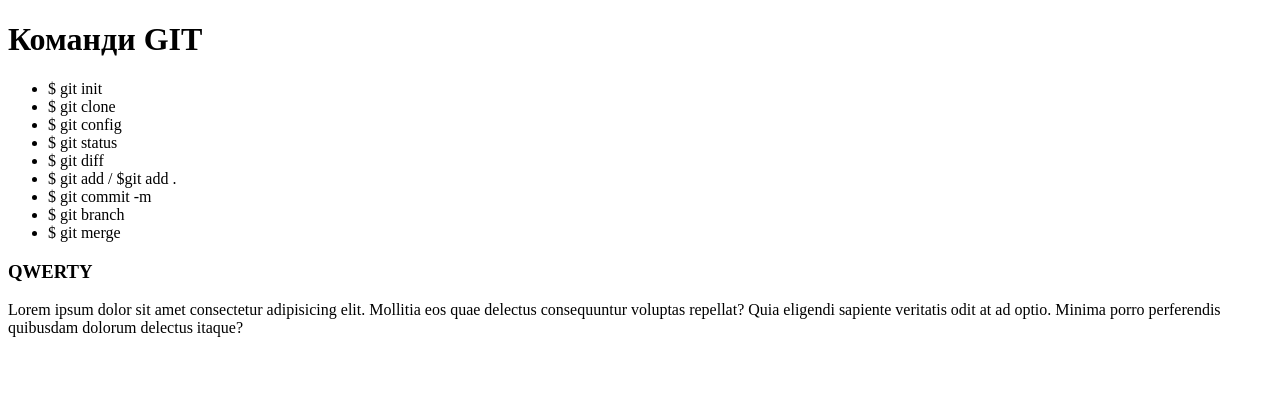
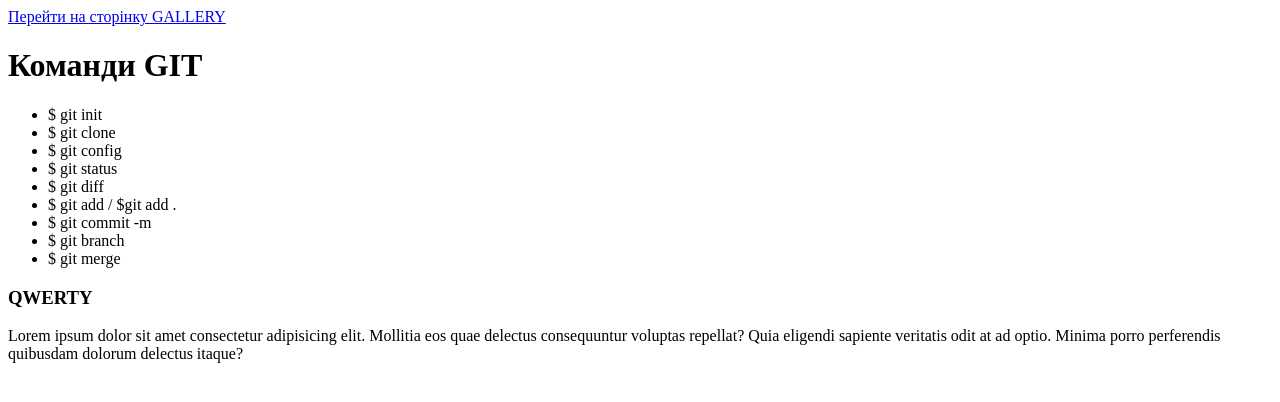
Before and after one commit to OleksandrVoloshchuk/Homework-git, a plain HTML site: page index.html in a window 1280 px wide. Drawn offline with Linux system fonts and the light colour scheme.

Commit message:
build nav link in index.html

```diff
--- a/index.html
+++ b/index.html
@@ -8,7 +8,7 @@
 <body>
     <header>
         <nav>
-            <a href="/"></a>
+            <a href="gallery.html">Перейти на сторiнку GALLERY</a>
             <a href="/"></a>
             <a href="/"></a>
             <a href="/"></a>
```
